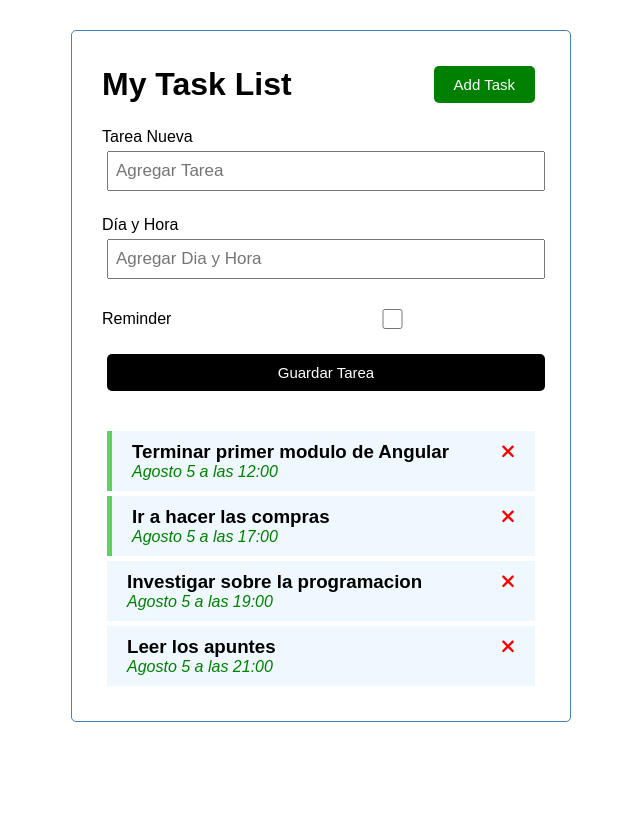
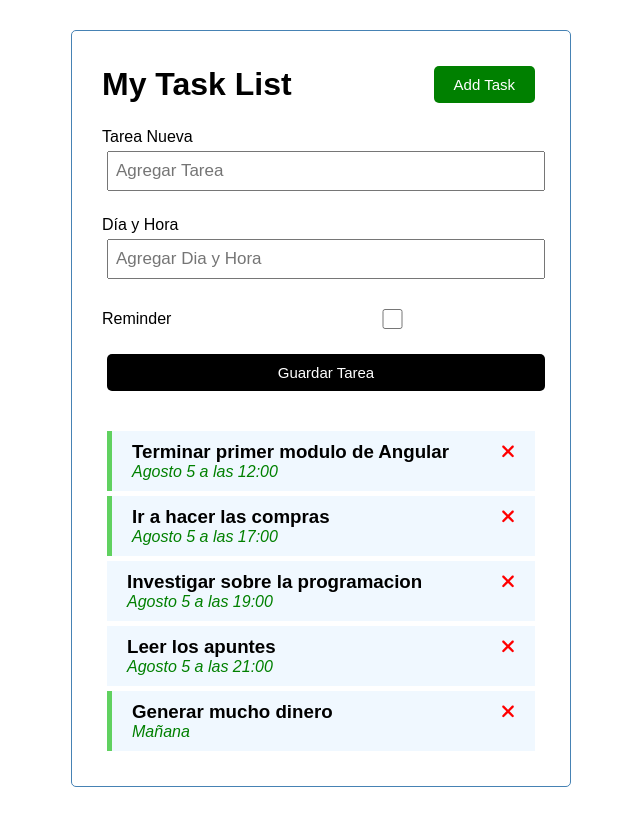
Before and after one commit to Dighitalsoluciones/tasklist, an Angular app: page / in a window 1280 px wide. Shown: the whole page, without its empty margins (319-959 px from the left). Built offline with nearby package versions, Linux system fonts and the light colour scheme; data requests are answered from the project's data file.

Commit message:
funcional solo falta el boton para mostrar formulario addtask

```diff
--- a/db.json
+++ b/db.json
@@ -23,6 +23,12 @@
       "text": "Leer los apuntes",
       "day": "Agosto 5 a las 21:00",
       "reminder": false
+    },
+    {
+      "text": "Generar mucho dinero",
+      "day": "Mañana",
+      "reminder": true,
+      "id": 5
     }
   ]
 }
--- a/src/app/Task.ts
+++ b/src/app/Task.ts
@@ -1,5 +1,5 @@
 export interface Task {
-    id: number;
+    id?: number;
     text: string;
     day: string;
     reminder: boolean;
--- a/src/app/components/tasks/tasks.component.ts
+++ b/src/app/components/tasks/tasks.component.ts
@@ -39,4 +39,10 @@ export class TasksComponent implements OnInit {
     this.taskService.updateTaskReminder(task).subscribe();
   }
 
+  addTask(task: Task){
+    this.taskService.addTask(task).subscribe((task)=>(
+    this.tasks.push(task)
+    ))
+  }
+
 }
--- a/src/app/service/task.service.ts
+++ b/src/app/service/task.service.ts
@@ -35,4 +35,7 @@ export class TaskService {
     return this.http.put<Task>(url, task)
   }
 
+  addTask(task: Task): Observable<Task>{
+    return this.http.post<Task>(this.apiUrl, task);
+  }
 }
```
Also changed, not shown: src/app/components/add-task/add-task.component.ts (+5 -9 lines).
